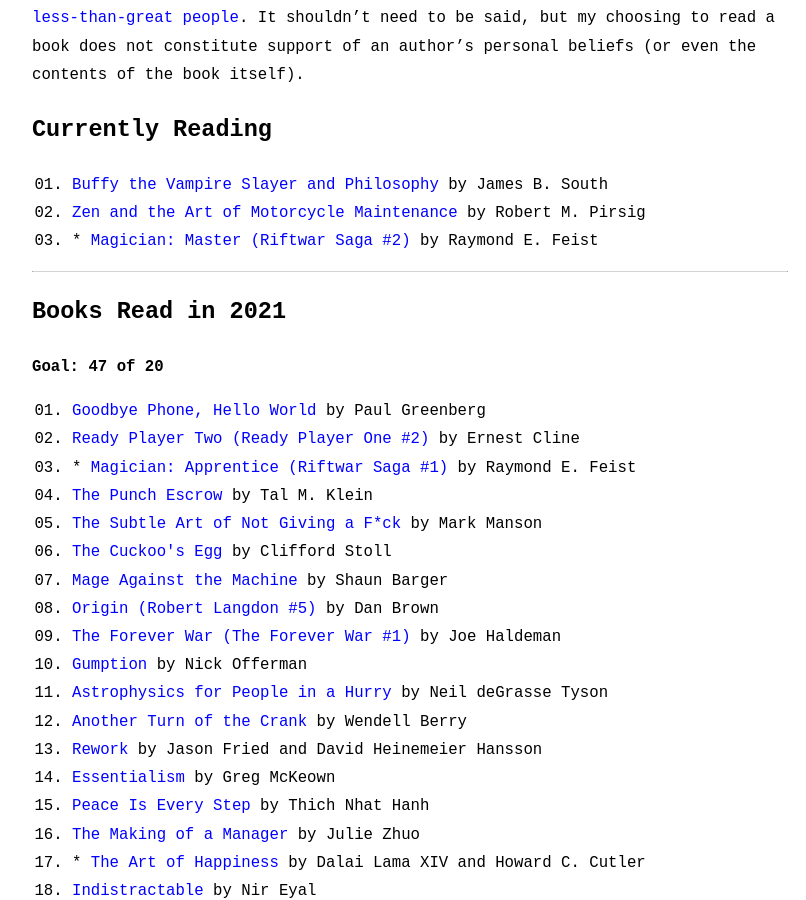
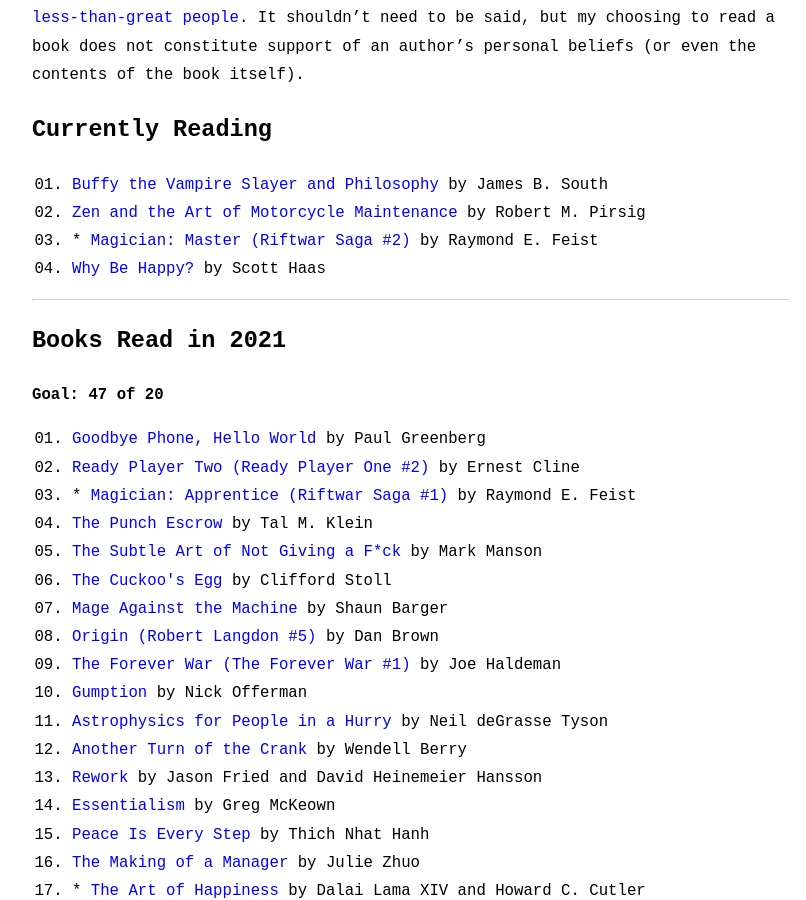
Before and after one commit to zachflower/flower.codes, a Jekyll site: the page built from library.md, in a window 1280 px wide and 900 px high, scrolled down 651 px. Shown: the whole window, without its empty margins (230-1036 px from the left). Built offline with Jekyll 4.4.1, drawn with Linux system fonts in a browser that asks for light colours; Markdown is read by kramdown in place of the engine named in the settings.

Commit message:
started "Why Be Happy?"

```diff
--- a/_data/library.yml
+++ b/_data/library.yml
@@ -626,3 +626,8 @@ entries:
     isbn: "0874771013"
     started: 2021-07-27
     finished: 2021-08-03
+
+  - title: Why Be Happy?
+    author: Scott Haas
+    isbn: "9780738285498"
+    started: 2021-08-02
```
